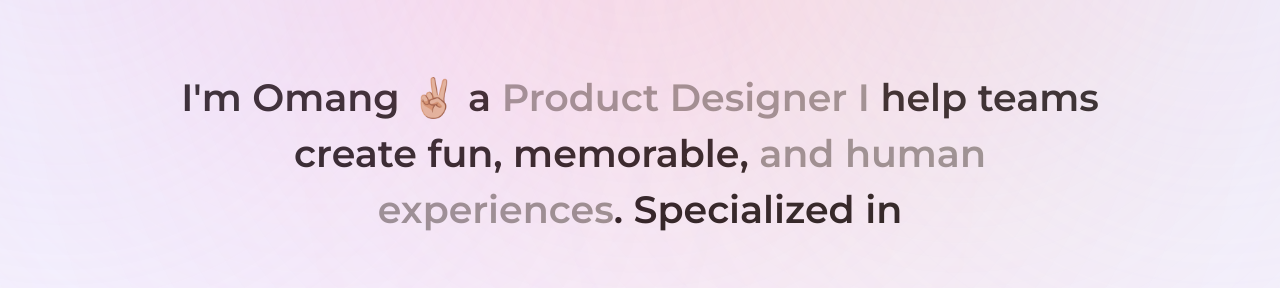
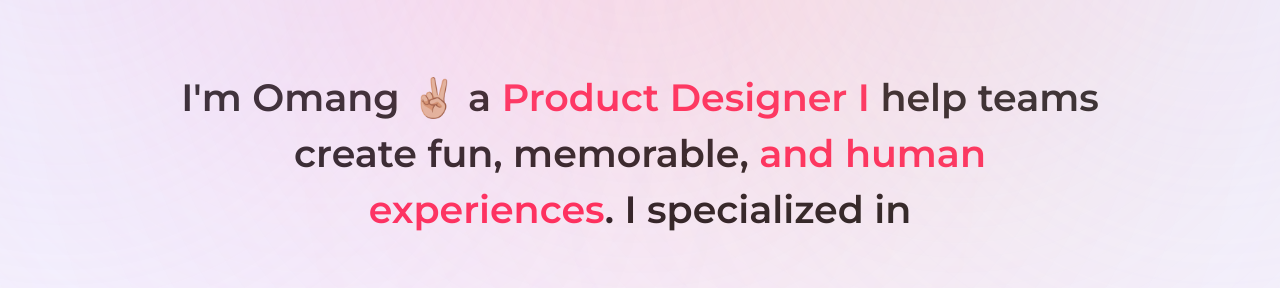
Before and after one commit to Fearless09/omang, a Next.js app: page / in a window 1280 px wide. Shown: the part 130-418 px from the top of the page. Built offline with nearby package versions, Linux system fonts and the light colour scheme; no server answers.

Commit message:
Animation

```diff
--- a/package.json
+++ b/package.json
@@ -20,6 +20,7 @@
     "react": "19.1.0",
     "react-dom": "19.1.0",
     "react-tooltip": "^5.29.1",
+    "react-type-animation": "^3.2.0",
     "tailwind-merge": "^3.3.1"
   },
   "devDependencies": {
--- a/src/app/(frontend)/components/Hero.tsx
+++ b/src/app/(frontend)/components/Hero.tsx
@@ -1,15 +1,15 @@
+"use client";
+
 import { cn } from "@/lib/utils";
-import React from "react";
+import React, { ComponentProps, FC, useEffect, useState } from "react";
 
 const Hero = () => {
   return (
     <section className="wrapper ipad:pt-[150px] max-w-[970px] pt-16 sm:pt-[100px]">
       <h1 className="ipad:text-[48px]/[76px] text-center text-[32px]/[48px] font-semibold sm:text-[38px]/[56px]">
-        I&apos;m Omang ✌🏼 a{" "}
-        <span className="text-muted">Product Designer I</span> help teams create
-        fun, memorable,{" "}
-        <span className="text-muted">and human experiences</span>. Specialized
-        in
+        I&apos;m Omang ✌🏼 a <SpecialChars>Product Designer I</SpecialChars> help
+        teams create fun, memorable,{" "}
+        <SpecialChars>and human experiences</SpecialChars>. I specialized in
       </h1>
 
       <ul className="mt-16 flex flex-wrap items-center justify-center gap-4">
@@ -33,6 +33,42 @@ const Hero = () => {
 
 export default Hero;
 
+const specialColors = [
+  "text-muted",
+  "text-[#2859C5]",
+  "text-[#FF2050]",
+  "text-[#03A84E]",
+  "text-[#FEAD8A]",
+];
+
+const SpecialChars: FC<ComponentProps<"span">> = ({ className, ...props }) => {
+  const [index, setIndex] = useState<number>(0);
+
+  useEffect(() => {
+    const inter = setInterval(() => {
+      // if (index === specialColors.length - 1) {
+      //   setIndex(0);
+      // } else {
+      //   setIndex((prev) => prev + 1);
+      // }
+      setIndex((prev) => (prev + 1) % specialColors.length);
+    }, 2500);
+
+    return () => clearInterval(inter);
+  }, []);
+
+  return (
+    <span
+      className={cn(
+        "text-muted transition-all duration-1000 ease-linear",
+        specialColors[index],
+        className,
+      )}
+      {...props}
+    />
+  );
+};
+
 const tags = [
   { name: "Fintech", color: "bg-[#F3CDFE]" },
   { name: "AI", color: "bg-[#FFC597]" },
--- a/src/app/(frontend)/components/HowICreate.tsx
+++ b/src/app/(frontend)/components/HowICreate.tsx
@@ -84,7 +84,7 @@ const steps = [
     subttitle:
       "Review and refine my design, ensuring it meets the project's objective. Make any necessary adjustments and finalize the design for implantation",
     icon: "solar:hand-stars-bold",
+    iconColor: "text-[#FEAD8A]",
     iconBg: "bg-[#FFE9D8]",
-    iconColor: "text-[#FEAD8A]",
   },
 ];
```
Also changed, not shown: 1 other file (tests, documents, lock files or other folders).
